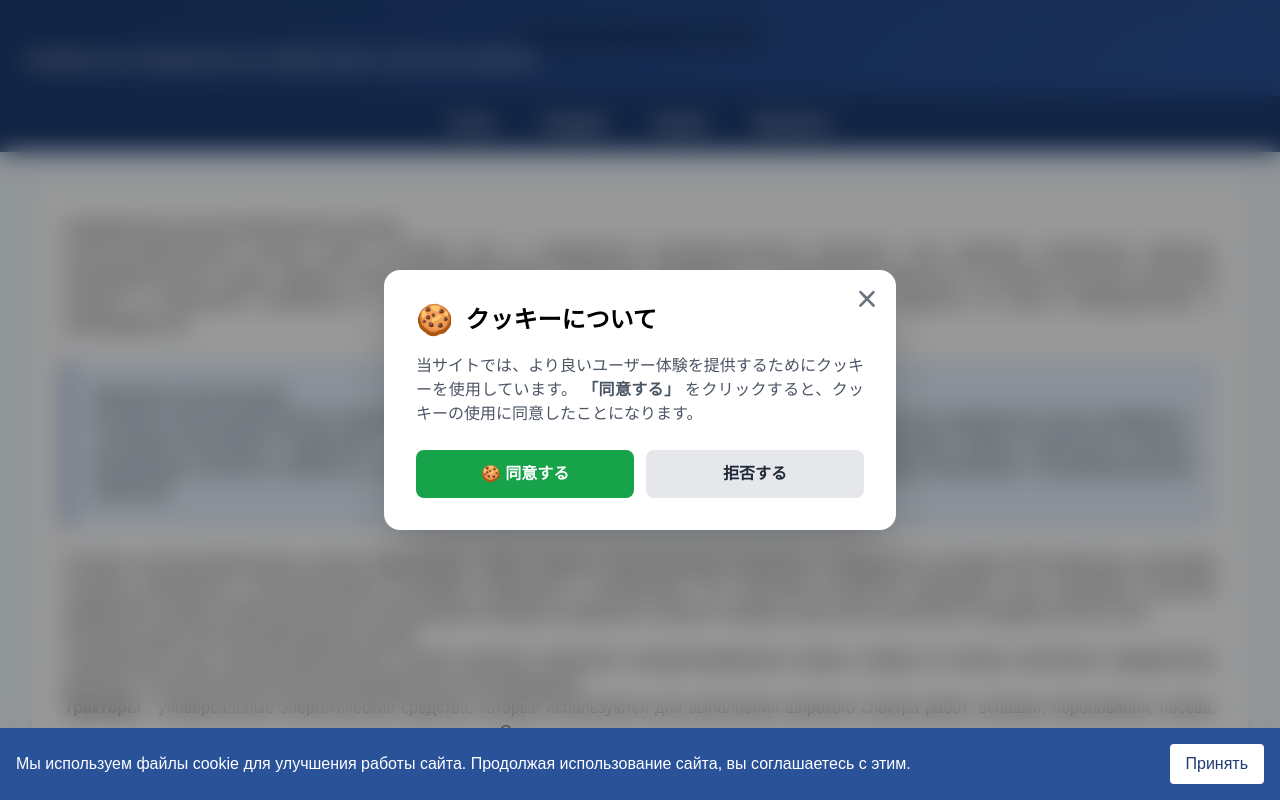
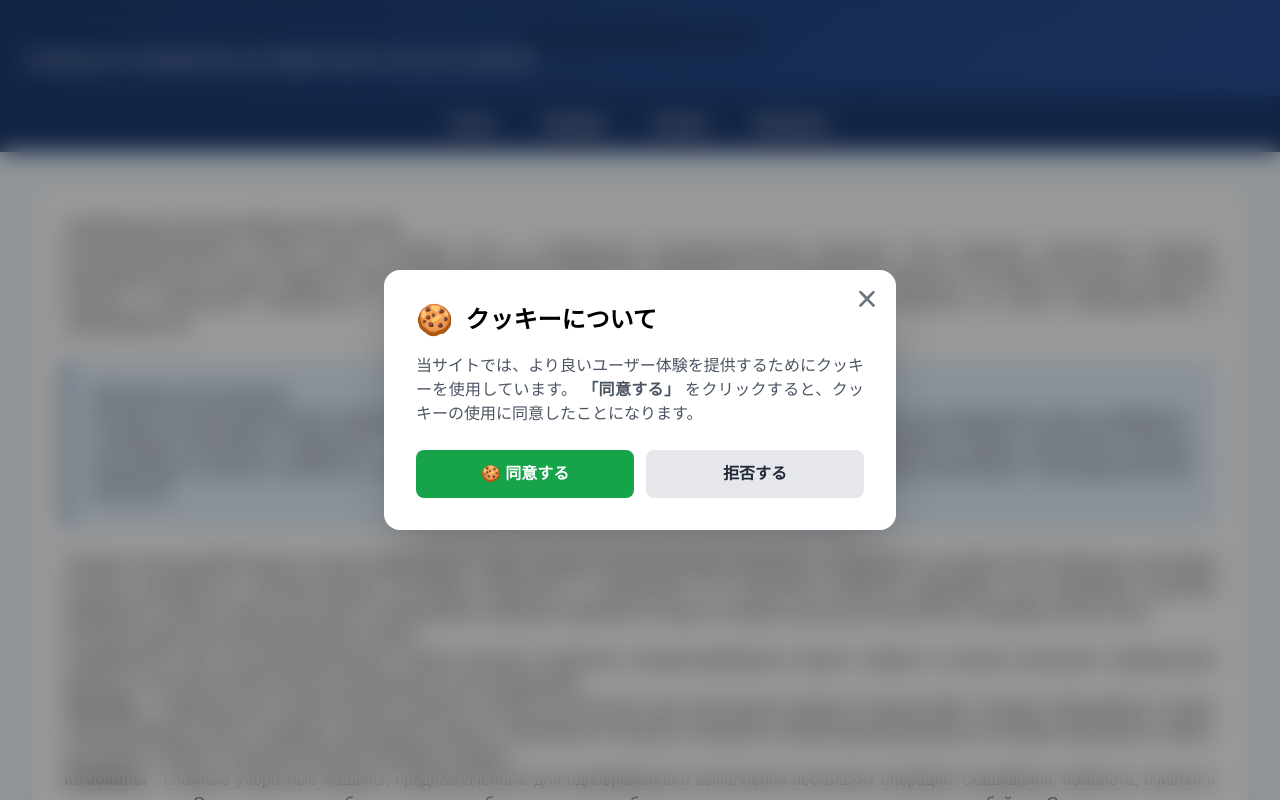
Before and after one commit to finiteincantatem1138970-lgtm/18jan-4, a website: page index.html in a window 1280 px wide. Shown: the top 800 px of the page. Drawn offline with nearby package versions, Linux system fonts and the light colour scheme; a script that the page names is missing.

Commit message:
Update index.html

```diff
--- a/index.html
+++ b/index.html
@@ -359,12 +359,7 @@
         <p>© 2023 Сельскохозяйственная техника. Все права защищены.</p>
     </footer>
 
-    <div class="cookie-consent" id="cookieConsent">
-        <div>
-            <p>Мы используем файлы cookie для улучшения работы сайта. Продолжая использование сайта, вы соглашаетесь с этим.</p>
-        </div>
-        <button id="acceptCookies">Принять</button>
-    </div>
+
 
     <script>
         // 1. Cookie Consent Logic
```
